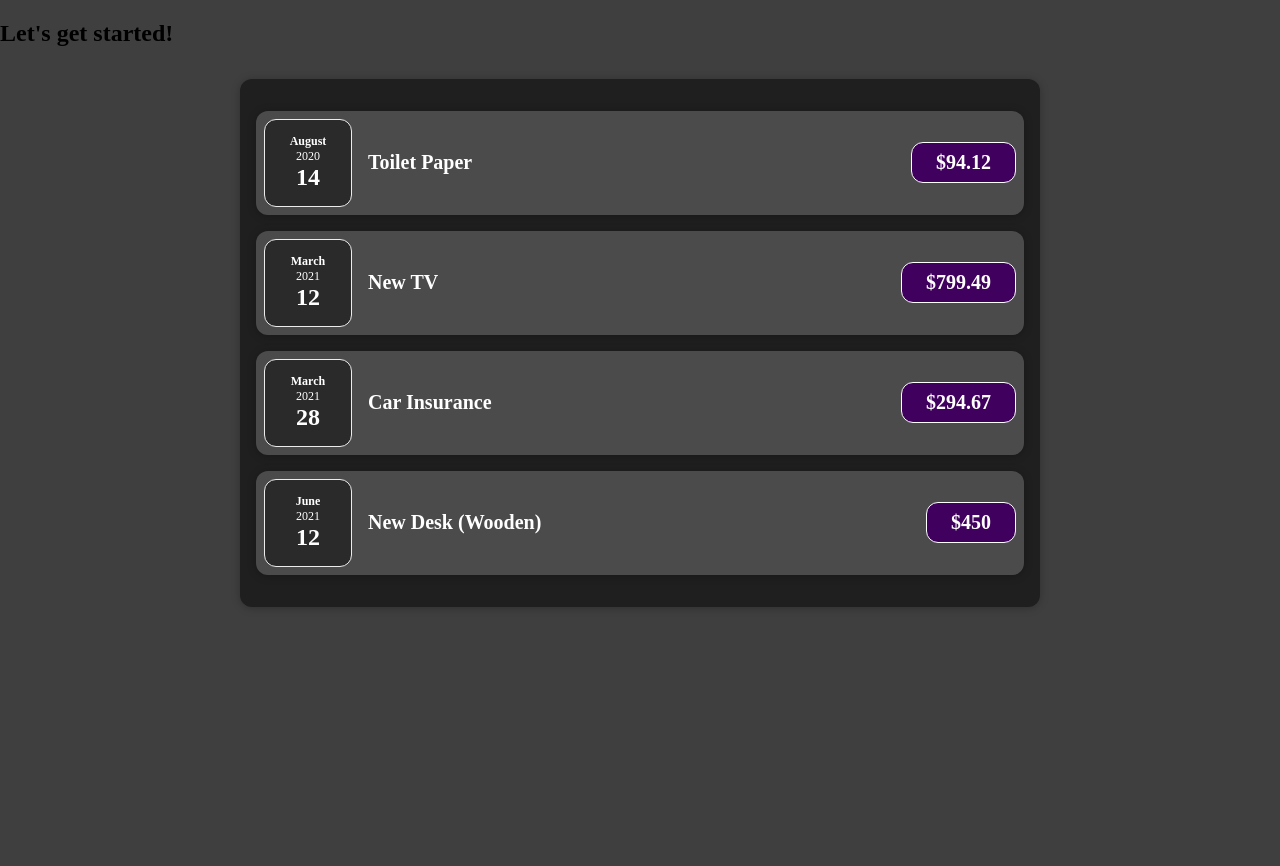
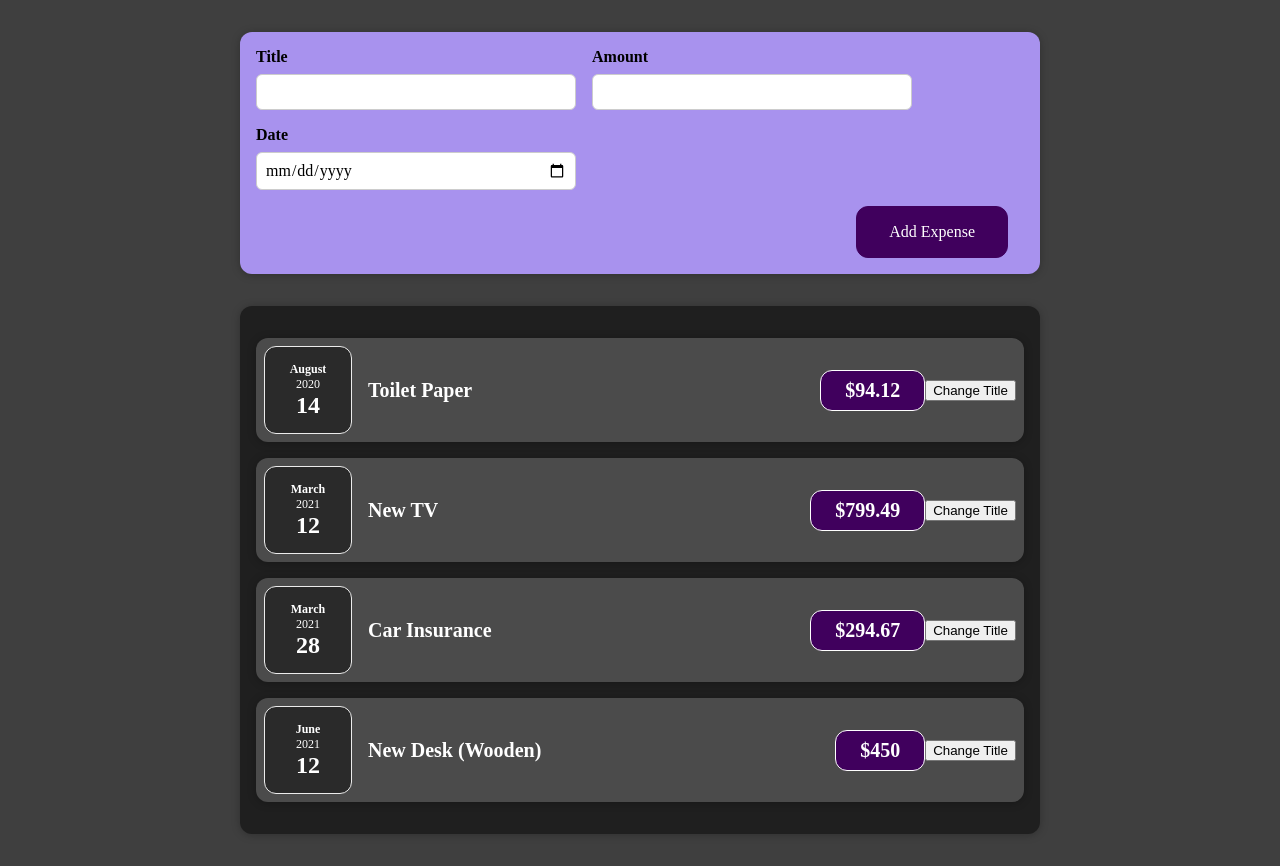
Before and after one commit to bautrey37/react-udemy, a React (Create React App) app in the folder Sections/first-app/: page / in a window 1280 px wide. Before the commit the page ends 800 px from the top, so only its background shows below. Built offline with nearby package versions, Linux system fonts and the light colour scheme.

Commit message:
adding new expense component

```diff
--- a/Sections/first-app/src/App.js
+++ b/Sections/first-app/src/App.js
@@ -1,4 +1,5 @@
 import Expenses from './components/Expenses/Expenses'
+import NewExpense from './components/NewExpense/NewExpense';
 
 const App = () => {
   const expenses = [
@@ -25,7 +26,7 @@
 
   return (
     <div>
-      <h2>Let's get started!</h2>
+      <NewExpense />
       <Expenses items={expenses}/>
     </div>
   );
--- a/Sections/first-app/src/components/Expenses/ExpenseItem.js
+++ b/Sections/first-app/src/components/Expenses/ExpenseItem.js
@@ -1,15 +1,24 @@
+import React, { useState } from 'react'
+
 import ExpenseDate from './ExpenseDate';
 import Card from '../UI/Card';
 import './ExpenseItem.css';
 
 const ExpenseItem = (props) => {
+  const clickHandler = () => {
+    setTitle('updated');
+  }
+
+  const [title, setTitle] = useState(props.title);
+
   return (
     <Card className="expense-item">
       <ExpenseDate date={props.date}/>
       <div className="expense-item__description">
-        <h2>{props.title}</h2>
+        <h2>{title}</h2>
         <div className="expense-item__price">${props.amount}</div>
       </div>
+      <button onClick={clickHandler}>Change Title</button>
     </Card>
   );
 }
--- /dev/null
+++ b/Sections/first-app/src/components/NewExpense/ExpenseForm.css
@@ -0,0 +1,26 @@
+.new-expense__controls {
+  display: flex;
+  flex-wrap: wrap;
+  gap: 1rem;
+  margin-bottom: 1rem;
+  text-align: left;
+}
+
+.new-expense__control label {
+  font-weight: bold;
+  margin-bottom: 0.5rem;
+  display: block;
+}
+
+.new-expense__control input {
+  font: inherit;
+  padding: 0.5rem;
+  border-radius: 6px;
+  border: 1px solid #ccc;
+  width: 20rem;
+  max-width: 100%;
+}
+
+.new-expense__actions {
+  text-align: right;
+}
--- /dev/null
+++ b/Sections/first-app/src/components/NewExpense/ExpenseForm.js
@@ -0,0 +1,43 @@
+import React, {useState} from 'react';
+
+import './ExpenseForm.css';
+
+const ExpenseForm = () => {
+  const [enteredTitle, setEnteredTitle] = useState('');
+  const [enteredAmount, setEnteredAmount] = useState('');
+  const [enteredDate, setEnteredDate] = useState('');
+
+  const titleChangeHandler = (event) => {
+    setEnteredTitle(event.target.value);
+  };
+
+  const amountChangeHandler = (event) => {
+    setEnteredAmount(event.target.value);
+  };
+
+  const dateChangeHandler = (event) => {
+    setEnteredDate(event.target.value);
+  };
+
+  return <form>
+    <div className='new-expense__controls'>
+      <div className='new-expense__control'>
+        <label>Title</label>
+        <input type='text' onChange={titleChangeHandler} />
+      </div>
+      <div className='new-expense__control'>
+        <label>Amount</label>
+        <input type='number' min='0.01' step='0.01' onChange={amountChangeHandler} />
+      </div>
+      <div className='new-expense__control'>
+        <label>Date</label>
+        <input type='date' min='2019-01-01' max='2022-12-01' onChange={dateChangeHandler} />
+      </div>
+    </div>
+    <div className='new-expense__actions'>
+      <button type='submit'>Add Expense</button>
+    </div>
+  </form>
+};
+
+export default ExpenseForm;
--- /dev/null
+++ b/Sections/first-app/src/components/NewExpense/NewExpense.css
@@ -0,0 +1,38 @@
+.new-expense {
+  background-color: #a892ee;
+  padding: 1rem;
+  margin: 2rem auto;
+  width: 50rem;
+  max-width: 95%;
+  border-radius: 12px;
+  text-align: center;
+  box-shadow: 0 1px 8px rgba(0, 0, 0, 0.25);
+}
+
+.new-expense button {
+  font: inherit;
+  cursor: pointer;
+  padding: 1rem 2rem;
+  border: 1px solid #40005d;
+  background-color: #40005d;
+  color: white;
+  border-radius: 12px;
+  margin-right: 1rem;
+}
+
+.new-expense button:hover,
+.new-expense button:active {
+  background-color: #510674;
+  border-color: #510674;
+}
+
+.new-expense button.alternative {
+  color: #220131;
+  border-color: transparent;
+  background-color: transparent;
+}
+
+.new-expense button.alternative:hover,
+.new-expense button.alternative:active {
+  background-color: #ddb3f8;
+}
--- /dev/null
+++ b/Sections/first-app/src/components/NewExpense/NewExpense.js
@@ -0,0 +1,12 @@
+import React from 'react'
+
+import './NewExpense.css';
+import ExpenseForm from './ExpenseForm';
+
+const NewExpense = () => {
+  return <div className='new-expense'>
+    <ExpenseForm />
+  </div>
+};
+
+export default NewExpense;
```
